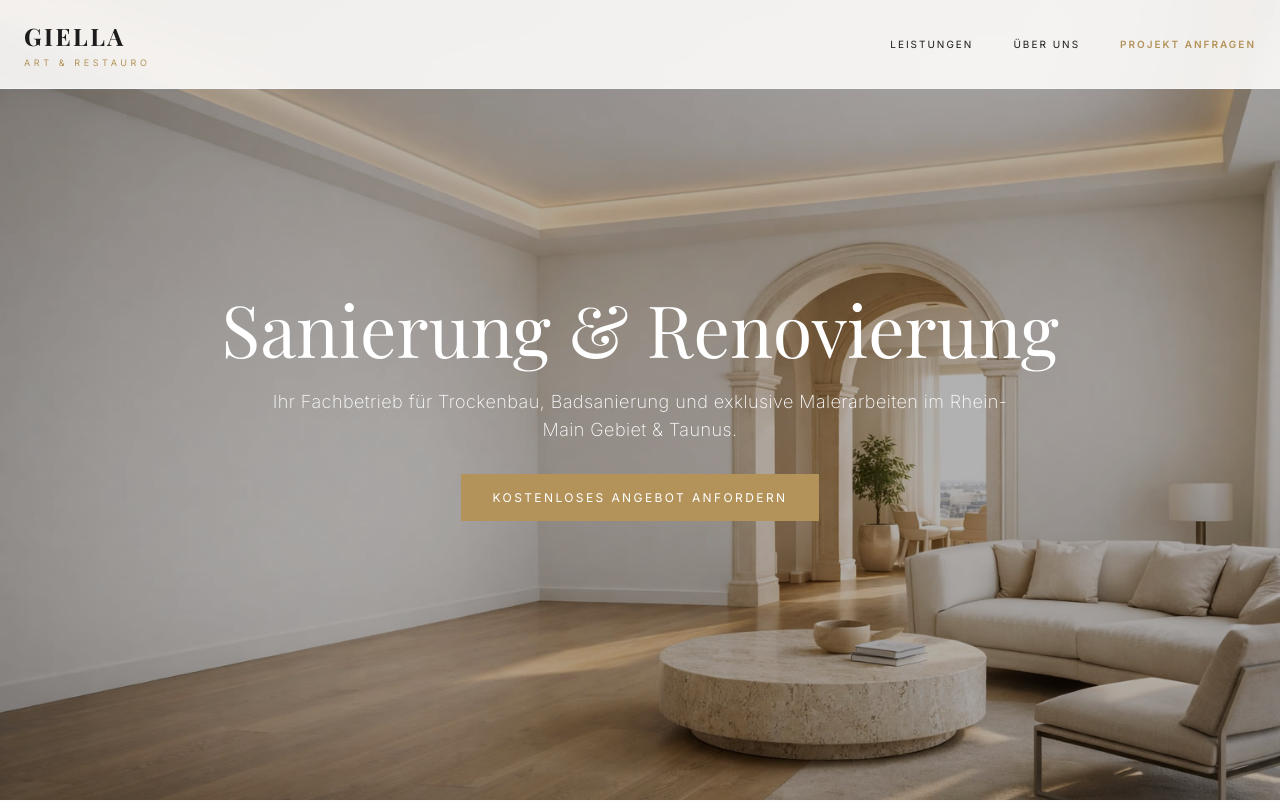
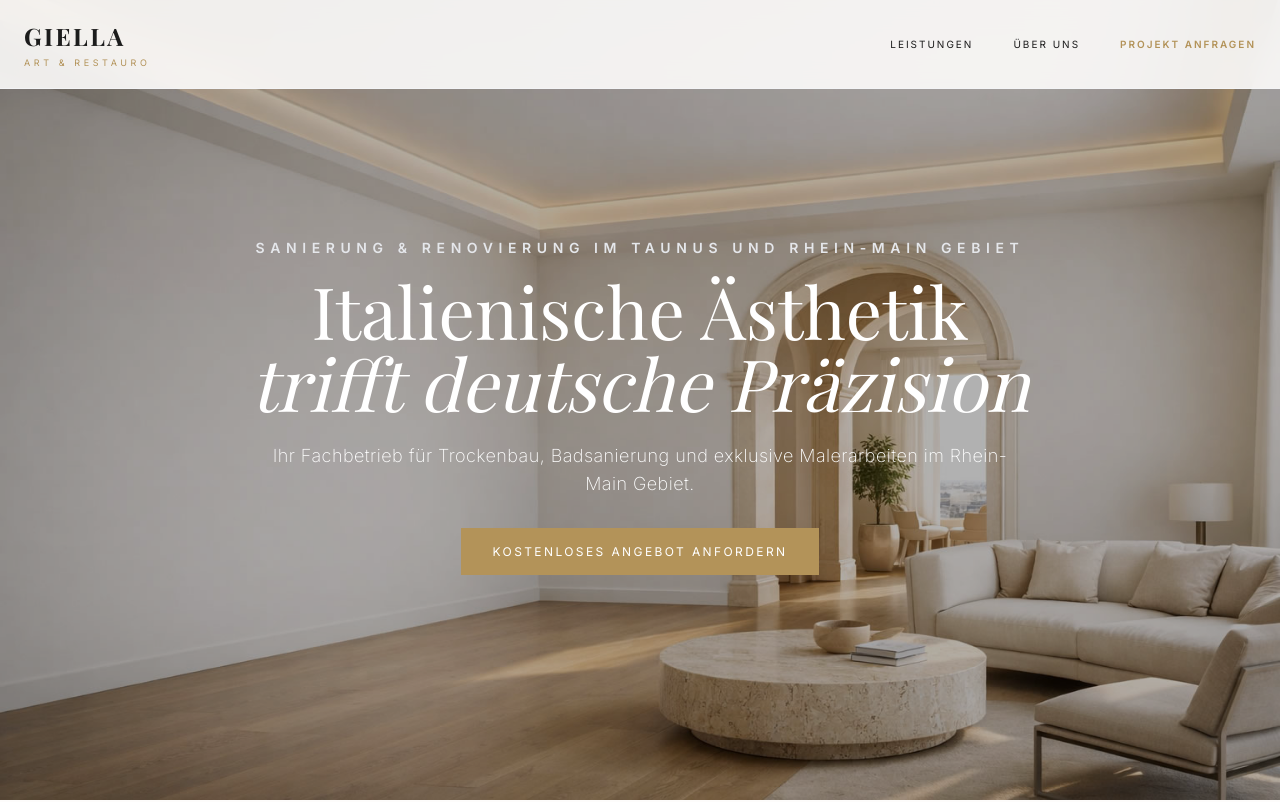
Before and after one commit to Opernreisefuehrer/Giuseppe, a plain HTML site: page index.html in a window 1280 px wide. Shown: the top 802 px of the page. Drawn offline with nearby package versions, Linux system fonts and the light colour scheme; a web font is replaced by a local one.

Commit message:
Update hero section with new tagline and quote for enhanced messaging

```diff
--- a/index.html
+++ b/index.html
@@ -50,8 +50,9 @@
         <img src="images/hero-giella.jpg" alt="Exklusives Interior Design" class="absolute inset-0 w-full h-full object-cover">
         <div class="absolute inset-0 bg-black/30"></div>
         <div class="relative z-10 text-center text-white px-4 max-w-4xl">
-            <h1 class="text-5xl md:text-7xl font-serif mb-6 leading-tight">Sanierung & Renovierung <br><span class="italic font-normal"></span></h1>
-            <p class="text-sm md:text-lg font-light tracking-wide mb-10 max-w-3xl mx-auto leading-relaxed">Ihr Fachbetrieb für Trockenbau, Badsanierung und exklusive Malerarbeiten im Rhein-Main Gebiet & Taunus.</p>
+            <p class="text-xs md:text-sm uppercase tracking-[0.4em] mb-4 font-bold text-gray-200">Sanierung & Renovierung im Taunus und Rhein-Main Gebiet</p>
+            <h1 class="text-5xl md:text-7xl font-serif mb-6 leading-tight">Italienische Ästhetik <br><span class="italic font-normal">trifft deutsche Präzision</span></h1>
+            <p class="text-sm md:text-lg font-light tracking-wide mb-10 max-w-3xl mx-auto leading-relaxed">Ihr Fachbetrieb für Trockenbau, Badsanierung und exklusive Malerarbeiten im Rhein-Main Gebiet.</p>
             <a href="#kontakt" class="bg-giella-gold text-white px-8 py-4 uppercase tracking-[0.2em] text-xs hover:bg-white hover:text-giella-dark transition-all duration-500">Kostenloses Angebot anfordern</a>
         </div>
     </section>
@@ -113,6 +114,12 @@
                         Als inhabergeführter Fachbetrieb führt Giuseppe Giella hochwertige Renovierungsarbeiten im gesamten Taunus und Rhein-Main Gebiet aus.
                         Ob eine Badsanierung in Bad Homburg oder Trockenbauarbeiten in Frankfurt – wir stehen für Termintreue und saubere Ausführung.
                     </p>
+
+                    <blockquote class="border-l-4 border-giella-gold pl-6 py-2 my-10 italic text-xl text-giella-dark font-serif leading-relaxed">
+                        "Mein Ziel ist es, die Eleganz Italiens mit deutscher Präzision zu vereinen."
+                        <footer class="text-xs uppercase tracking-widest text-giella-gold mt-4 font-sans not-italic font-bold">– Giuseppe Giella</footer>
+                    </blockquote>
+
                     <p class="text-gray-600 font-light leading-relaxed">
                         Jedes Projekt ist ein Unikat. Ob die Restaurierung historischer Stuckelemente oder die Gestaltung puristischer, fugenloser Räume –
                         mein Anspruch ist Perfektion.
```
